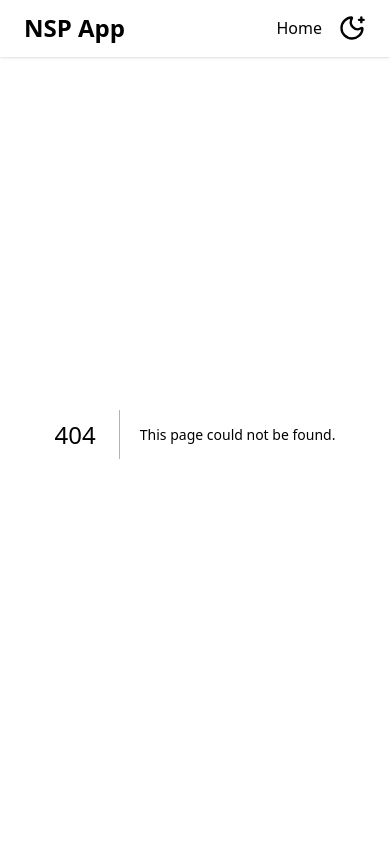
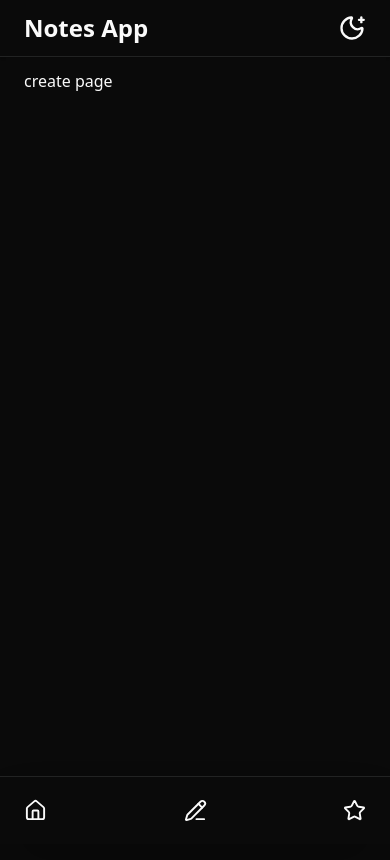
Before and after one commit to RajkumarPanda/fullstack-notes-app, a Next.js app: page /create in a window 390 px wide. Before the commit this address had no page. Shown: the top 860 px of the page. Built offline with nearby package versions, Linux system fonts and the light colour scheme.

Commit message:
add menu items for both mobile and desktop screens and create page routes

```diff
--- /dev/null
+++ b/src/app/create/page.tsx
@@ -0,0 +1,5 @@
+const page = () => {
+	return <div>create page</div>;
+};
+
+export default page;
--- a/src/app/layout.tsx
+++ b/src/app/layout.tsx
@@ -2,6 +2,7 @@
 import ThemeProvider from "@/components/Providers/ThemeProvider";
 import { ReactNode } from "react";
 import "./globals.css";
+import MobileMenuBar from "@/components/MobileMenuBar";
 
 type RootLayoutProps = {
 	children: ReactNode;
@@ -19,7 +20,13 @@
 					enableSystem={false}>
 					<Header />
 
-					<main className="mx-auto max-w-7xl px-6 py-3">{children}</main>
+					<main className="container mx-auto px-6 py-3 pb-[10dvh]">
+						{children}
+					</main>
+
+					<footer className="bg-background text-foreground fixed bottom-0 flex h-[8dvh] w-full border-t shadow-2xl md:hidden">
+						<MobileMenuBar />
+					</footer>
 				</ThemeProvider>
 			</body>
 		</html>
--- /dev/null
+++ b/src/app/starred/page.tsx
@@ -0,0 +1,5 @@
+const page = () => {
+	return <div>starred page</div>;
+};
+
+export default page;
--- a/src/components/Header/Header.tsx
+++ b/src/components/Header/Header.tsx
@@ -1,23 +1,43 @@
 import Link from "next/link";
 import ThemeToggleButton from "../ThemeToggleButton";
+import { House, SquarePen, Star } from "lucide-react";
 
 const Header = () => {
 	return (
 		<header
-			className="fixed right-0 left-0 border-b shadow"
+			className="border-b shadow"
 			aria-label="app-header">
 			<div className="mx-auto flex max-w-7xl items-center justify-between px-6 py-3">
 				<Link href={"/"}>
 					<h1
 						className="text-2xl font-semibold"
 						aria-label="App Name">
-						NSP App
+						Notes App
 					</h1>
 				</Link>
 
-				<nav className="flex items-center gap-4">
-					<Link href={"/"}>Home</Link>
+				{/* menu items  */}
+				<nav className="items-center sm:flex sm:gap-8">
+					<div className="hidden items-center gap-8 md:flex">
+						<Link
+							href={"/"}
+							className="flex items-center gap-1.5">
+							<House size={20} /> <span>Home</span>
+						</Link>
 
+						<Link
+							href={"/create"}
+							className="flex items-center gap-1.5">
+							<SquarePen size={20} /> <span>Create Note</span>
+						</Link>
+
+						<Link
+							href={"/starred"}
+							className="flex items-center gap-1.5">
+							<Star size={20} /> <span>Starred Notes</span>
+						</Link>
+					</div>
+					{/* theme toggle button  */}
 					<ThemeToggleButton />
 				</nav>
 			</div>
--- /dev/null
+++ b/src/components/MobileMenuBar.tsx
@@ -0,0 +1,32 @@
+"use client";
+
+import { House, PencilLine, Star } from "lucide-react";
+import Link from "next/link";
+
+const MobileMenuBar = () => {
+	return (
+		<>
+			<nav className="container mx-auto flex items-center justify-between px-6 py-3">
+				<Link
+					href={"/"}
+					className="">
+					<House size={23} />
+				</Link>
+
+				<Link
+					href={"/create"}
+					className="">
+					<PencilLine size={23} />
+				</Link>
+
+				<Link
+					href={"/starred"}
+					className="">
+					<Star size={23} />
+				</Link>
+			</nav>
+		</>
+	);
+};
+
+export default MobileMenuBar;
```
